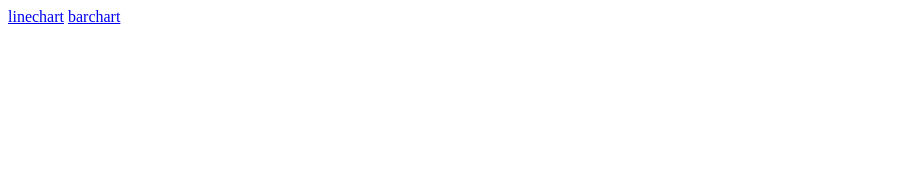
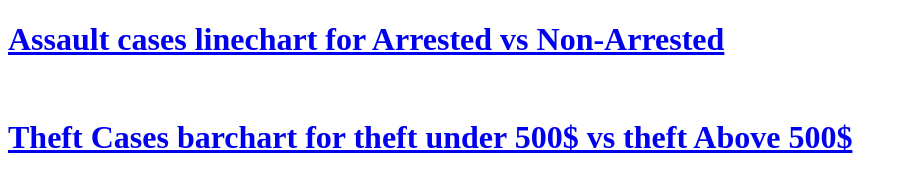
Before and after one commit to soundar23/crime, a website: page index.html in a window 1280 px wide. Shown: the whole page, without its empty margins (0-908 px from the left). Drawn offline with Linux system fonts and the light colour scheme.

Commit message:
Index file change

```diff
--- a/index.html
+++ b/index.html
@@ -7,8 +7,8 @@
 
 <body>
     <div id="mountapp">
-      <a href="html_docs/Assault case linechart">linechart</a>
-      <a href="html_docs/Theft case stack barchart">barchart</a>
+      <h1><a href="html_docs/Assault case linechart">Assault cases linechart for Arrested vs Non-Arrested</a></h1><br>
+      <h1><a href="html_docs/Theft case stack barchart">Theft Cases barchart for theft under 500$ vs theft Above 500$</a></h1>
     </div> <!--In case you graduate to React-->
 </body>
 
```
